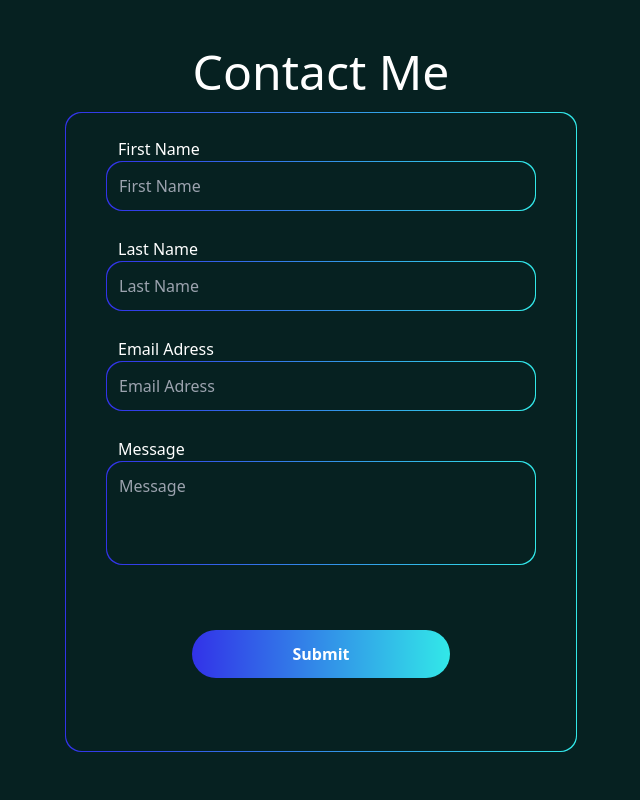
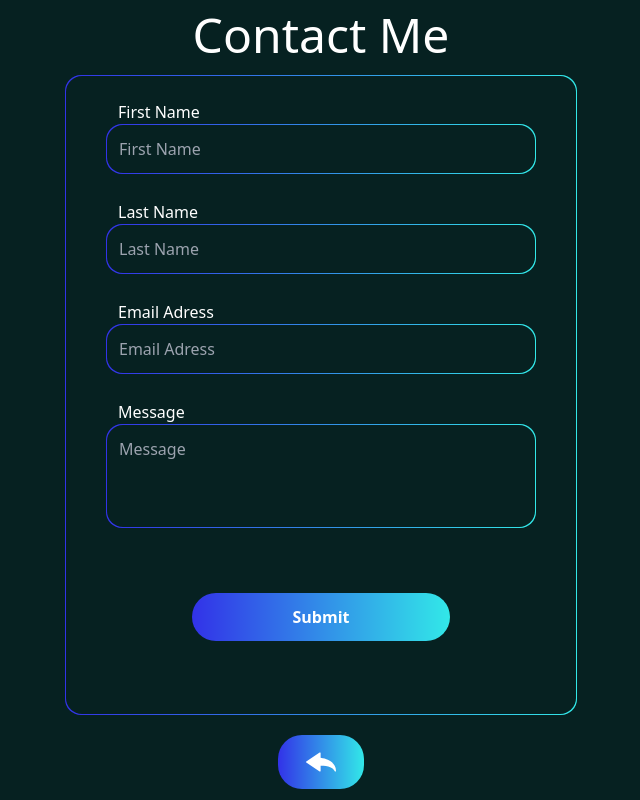
Before and after one commit to redkorr/portfolio, a Next.js app: page /contact in a window 1280 px wide. Shown: the whole page, without its empty margins (319-959 px from the left). Built offline with nearby package versions, Linux system fonts and the light colour scheme.

Commit message:
feat: created BackButton component

```diff
--- /dev/null
+++ b/src/app/contact/components/BackButton/BackButton.tsx
@@ -0,0 +1,28 @@
+import { useRouter } from 'next/navigation';
+import React from 'react';
+import Image from 'next/image';
+import BackArrow from '../../../../../public/back-arrow-svgrepo-com.svg';
+
+const BackButton = () => {
+  const router = useRouter();
+  const handleClick = () => {
+    router.push('/');
+  };
+  return (
+    <div>
+      <button
+        onClick={handleClick}
+        className="lg:mt-5 mt-1 rounded-3xl bg-gradient-to-r from-darkBlue to-neonBlue px-7 lg:py-3 py-2 font-semibold"
+      >
+        <Image
+          src={BackArrow}
+          width={30}
+          height={30}
+          alt="arrow pointing back"
+        />
+      </button>
+    </div>
+  );
+};
+
+export default BackButton;
--- a/src/app/contact/components/index.ts
+++ b/src/app/contact/components/index.ts
@@ -1 +1,3 @@
 export { default as ThankYouState } from './ThankYouState/ThankYouState';
+
+export { default as BackButton } from './BackButton/BackButton';
--- a/src/app/contact/page.tsx
+++ b/src/app/contact/page.tsx
@@ -8,7 +8,7 @@ import { ErrorMessage } from '@hookform/error-message';
 
 import emailjs from '@emailjs/browser';
 
-import { ThankYouState } from './components';
+import { BackButton, ThankYouState } from './components';
 
 type FormValues = {
   firstName: string;
@@ -176,6 +176,7 @@ const Form = () => {
               </div>
             </form>
           </div>
+          <BackButton />
         </>
       )}
     </div>
--- a/src/components/ProjectsSection/ProjectsSection.tsx
+++ b/src/components/ProjectsSection/ProjectsSection.tsx
@@ -36,7 +36,7 @@ const ProjectsSection = () => {
       <div className="flex flex-wrap gap-4">
         {data?.map((project) => (
           <div
-            className="p-[1px] rounded-2xl bg-gradient-to-r from-darkBlue to-neonBlue lg:w-[49%] "
+            className="p-[1px] rounded-2xl bg-gradient-to-r from-darkBlue to-neonBlue lg:w-[49%]"
             key={project.id}
           >
             <div className="bg-dirtyNeonBlue p-6 rounded-2xl">
```
Also changed, not shown: public/back-arrow-svgrepo-com.svg (added).
